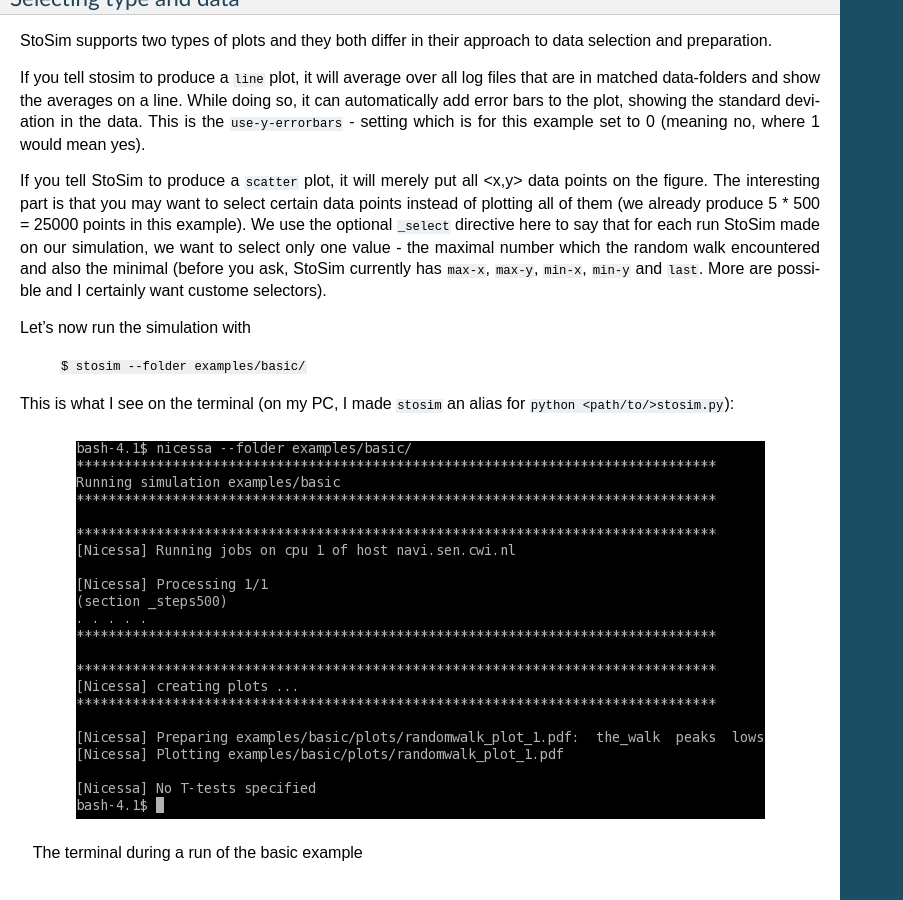
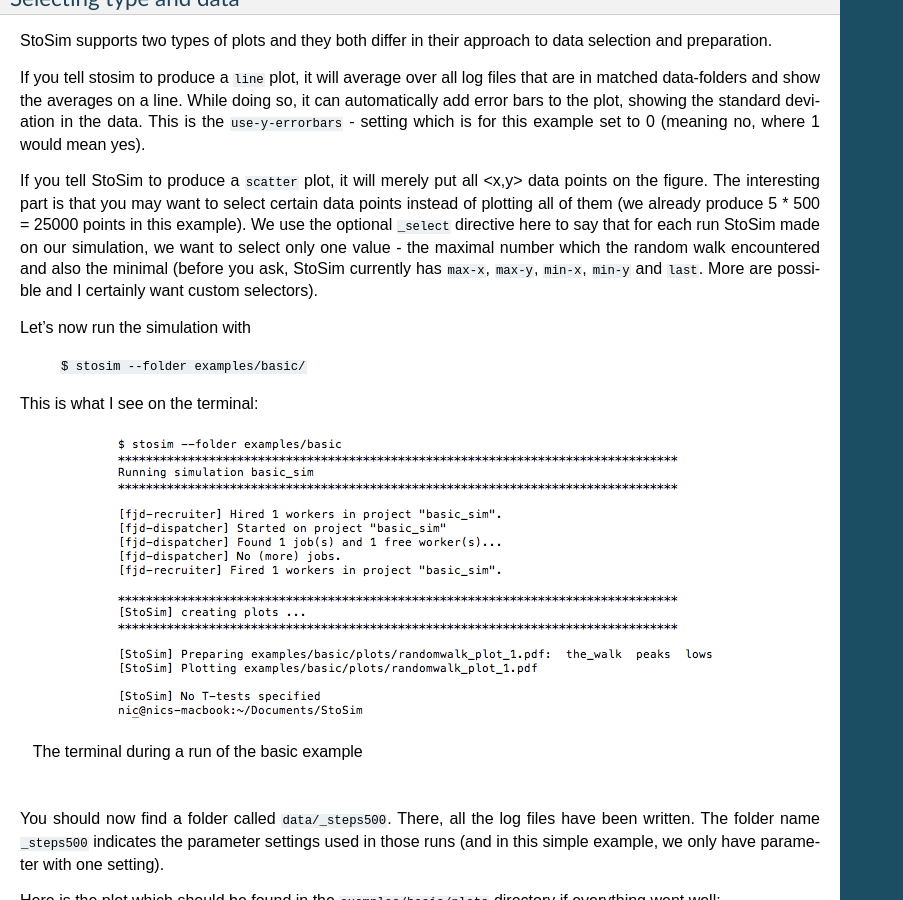
Before and after one commit to nhoening/StoSim, a Sphinx documentation site: the page built from doc/tut/basic.rst, in a window 1280 px wide and 900 px high, scrolled down 3688 px. Shown: the whole window, without its empty margins (0-903 px from the left). Built offline with Sphinx 7.4.7, drawn with Linux system fonts in a browser that asks for light colours.

```diff
--- a/doc/tut/basic.rst
+++ b/doc/tut/basic.rst
@@ -198,14 +198,14 @@
 simulation, we want to select only one value - the maximal number which the
 random walk encountered and also the minimal (before you ask, StoSim currently
 has ``max-x``, ``max-y``, ``min-x``, ``min-y`` and ``last``. More are possible
-and I certainly want custome selectors).
+and I certainly want custom selectors).
 
 
 Let's now run the simulation with
 
     ``$ stosim --folder examples/basic/``
 
-This is what I see on the terminal (on my PC, I made ``stosim`` an alias for ``python <path/to/>stosim.py``):
+This is what I see on the terminal:
 
 .. figure:: ../img/basic_run.png
     :align: center
```
Also changed, not shown: doc/code.rst (+6 -9 lines), doc/competitors.txt (+7 -7 lines), doc/img/basic_run.png, doc/img/basic_run_remote.png (deleted), doc/img/overview.png, doc/img/screen_advanced.png (deleted), doc/img/screen_basic.png (deleted), doc/img/wrapping.png, 3 other files.
